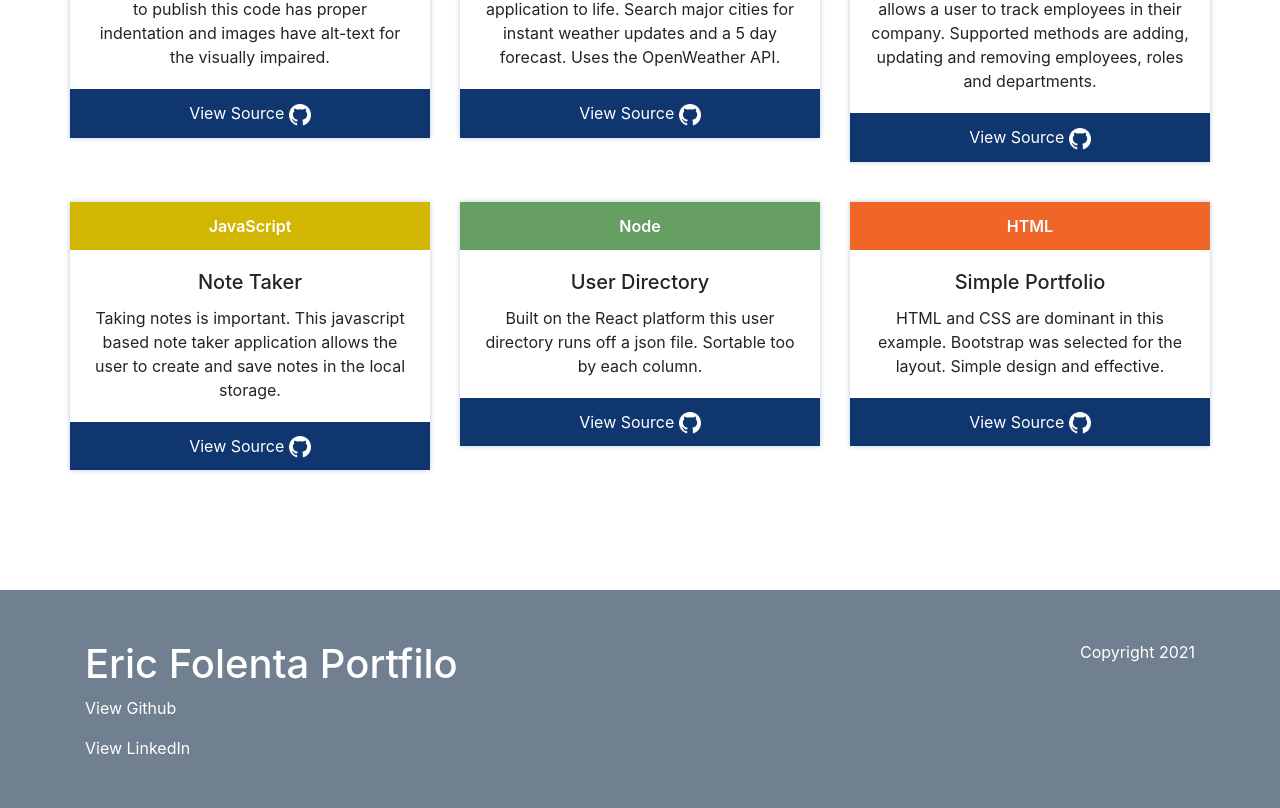
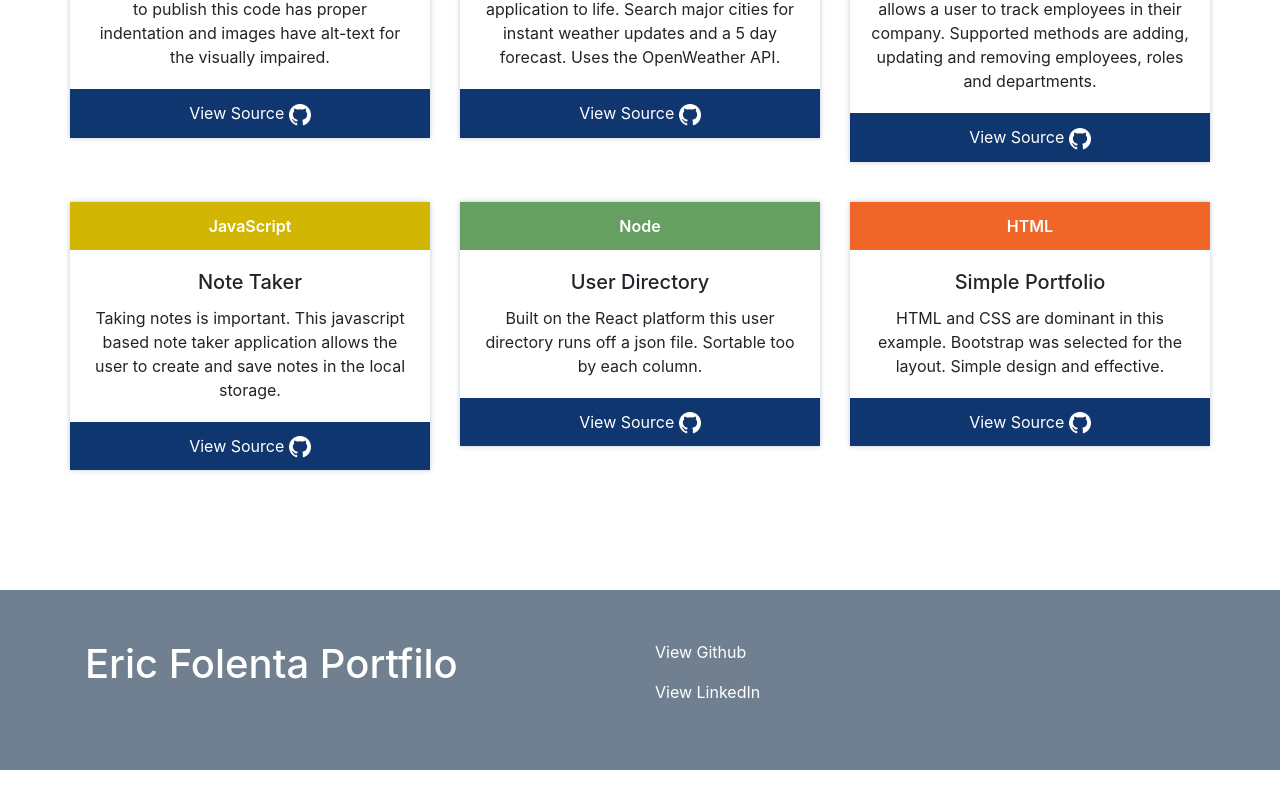
Before and after one commit to efolenta/20-react-portfolio, a React (Create React App) app: page / in a window 1280 px wide. Shown: the part 1424-2232 px from the top of the page. After the commit the page ends 2194 px from the top, so only its background shows below. Built offline with nearby package versions, Linux system fonts and the light colour scheme.

Commit message:
Removed the copyright and changed grid structure

```diff
--- a/src/components/Footer/index.js
+++ b/src/components/Footer/index.js
@@ -4,13 +4,12 @@ import { Col } from "../Grid";
 function Footer() {
     return (
         <>
-        <Col size="md-8">
+        <Col size="md-6">
             <h1>Eric Folenta Portfilo</h1>
+        </Col>
+        <Col size="md-6">
             <p><a href="https://github.com/efolenta">View Github</a></p>
             <p><a href="https://www.linkedin.com/in/eric-folenta/">View LinkedIn</a></p>
-        </Col>
-        <Col size="md-4">
-            <p align="right">Copyright 2021</p>
         </Col>
         </>
     )
```
